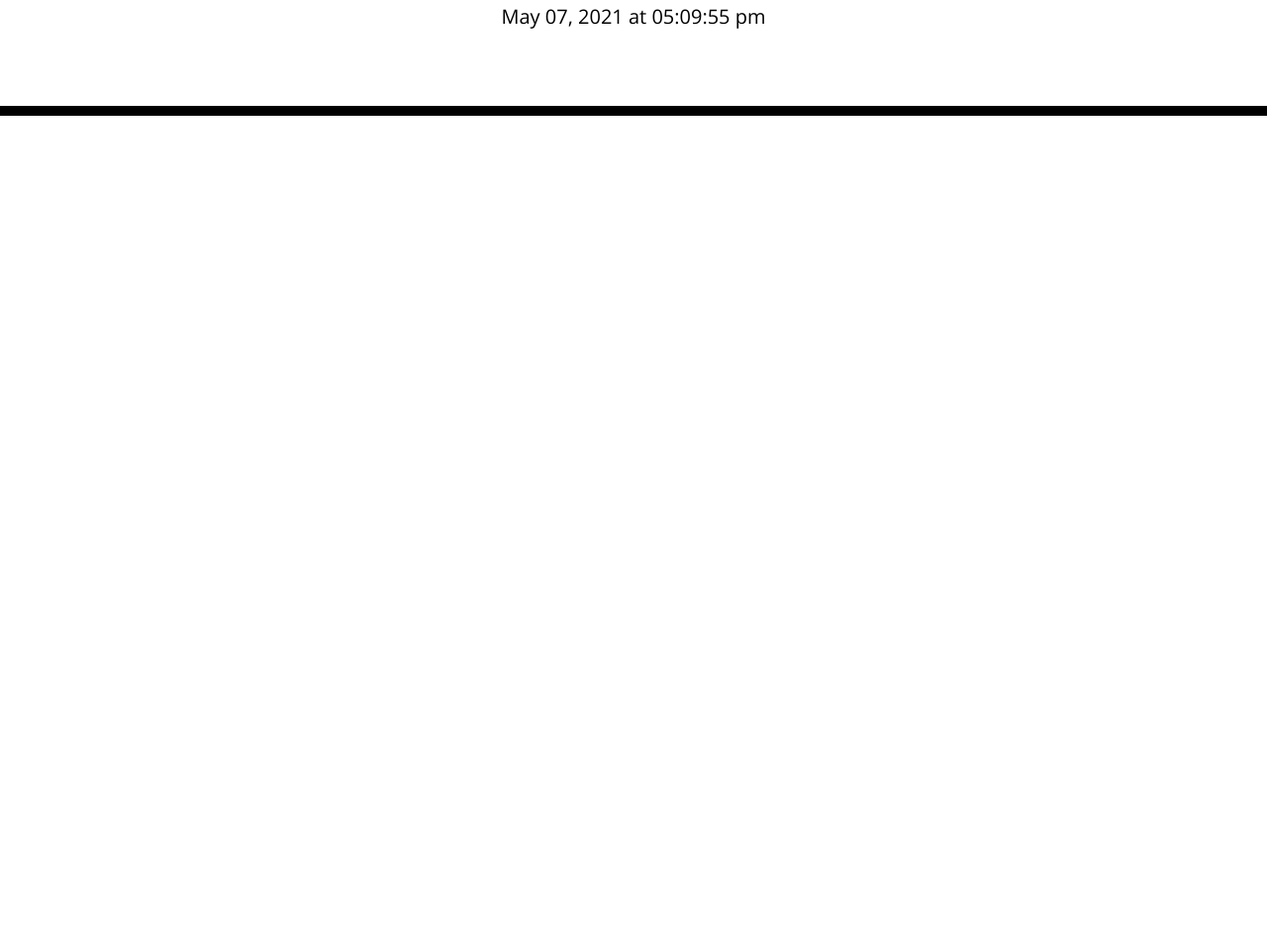
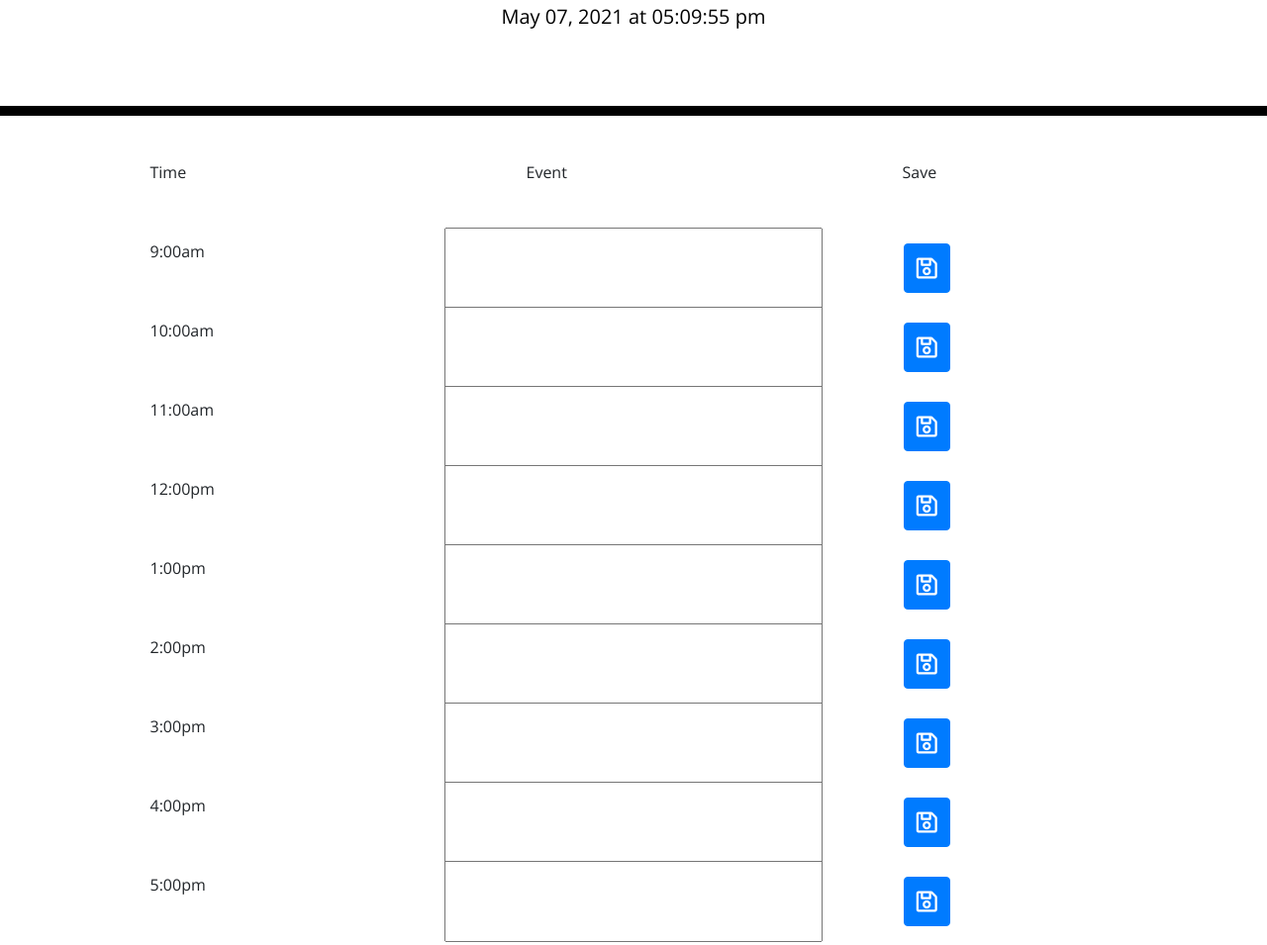
Before and after one commit to GPLOTKE/05-Homework-ThirdPartyAPIs, a plain HTML site: page index.html in a window 1280 px wide. Shown: the part 187-1142 px from the top of the page at 99% size. Before the commit the page ends 800 px from the top, so only its background shows below. Drawn offline with nearby package versions, Linux system fonts and the light colour scheme.

Commit message:
added col/rows/save buttons

```diff
--- a/index.html
+++ b/index.html
@@ -5,6 +5,8 @@
     <meta charset="UTF-8" />
     <meta name="viewport" content="width=device-width, initial-scale=1.0" />
     <meta http-equiv="X-UA-Compatible" content="ie=edge" />
+    <link rel="stylesheet" href="https://cdn.jsdelivr.net/npm/bootstrap@4.6.0/dist/css/bootstrap.min.css"
+        integrity="sha384-B0vP5xmATw1+K9KRQjQERJvTumQW0nPEzvF6L/Z6nronJ3oUOFUFpCjEUQouq2+l" crossorigin="anonymous">
     <link rel="stylesheet" href="https://stackpath.bootstrapcdn.com/bootstrap/4.3.1/css/bootstrap.min.css" />
     <link rel="stylesheet" href="https://use.fontawesome.com/releases/v5.8.1/css/all.css"
         integrity="sha384-50oBUHEmvpQ+1lW4y57PTFmhCaXp0ML5d60M1M7uH2+nqUivzIebhndOJK28anvf" crossorigin="anonymous" />
@@ -21,16 +23,123 @@
     </header>
     <div class="container">
         <!-- Timeblocks go here -->
+
+        <div class="row">
+            <div class="col">
+                Time
             </div>
+            <div class="col">
+                Event
+            </div>
+            <div class="col">
+                Save
+            </div>
+        </div>
+
+        <div class="row">
+            <div class="col">
+                9:00am
+            </div>
+            <input class="col"></input>
+            <div class="col">
+                <button style='font-size:24px' type="button" class="btn btn-primary"><i class='far fa-save'></i></button>
+            </div>
+        </div>
+
+        <div class="row">
+            <div class="col">
+                10:00am
+            </div>
+            <input class="col"></input>
+            <div class="col">
+                <button style='font-size:24px' type="button" class="btn btn-primary"><i class='far fa-save'></i></button>
+            </div>
+        </div>
+
+        <div class="row">
+            <div class="col">
+                11:00am
+            </div>
+            <input class="col"></input>
+            <div class="col">
+                <button style='font-size:24px' type="button" class="btn btn-primary"><i class='far fa-save'></i></button>
+            </div>
+        </div>
+
+        <div class="row">
+            <div class="col">
+                12:00pm
+            </div>
+            <input class="col"></input>
+            <div class="col">
+                <button style='font-size:24px' type="button" class="btn btn-primary"><i class='far fa-save'></i></button>
+            </div>
+        </div>
+
+        <div class="row">
+            <div class="col">
+                1:00pm
+            </div>
+            <input class="col"></input>
+            <div class="col">
+                <button style='font-size:24px' type="button" class="btn btn-primary"><i class='far fa-save'></i></button>
+            </div>
+        </div>
+
+        <div class="row">
+            <div class="col">
+                2:00pm
+            </div>
+            <input class="col"></input>
+            <div class="col">
+                <button style='font-size:24px' type="button" class="btn btn-primary"><i class='far fa-save'></i></button>
+            </div>
+        </div>
+
+        <div class="row">
+            <div class="col">
+                3:00pm
+            </div>
+            <input class="col"></input>
+            <div class="col">
+                <button style='font-size:24px' type="button" class="btn btn-primary"><i class='far fa-save'></i></button>
+            </div>
+        </div>
+
+        <div class="row">
+            <div class="col">
+                4:00pm
+            </div>
+            <input class="col"></input>
+            <div class="col">
+                <button style='font-size:24px' type="button" class="btn btn-primary"><i class='far fa-save'></i></button>
+            </div>
+        </div>
+
+        <div class="row">
+            <div class="col">
+                5:00pm
+            </div>
+            <input class="col"></input>
+            <div class="col">
+                <button style='font-size:24px' type="button" class="btn btn-primary"><i class='far fa-save'></i></button>
+            </div>
+        </div>
+
+    </div>
+
+
 
     <script src="https://cdnjs.cloudflare.com/ajax/libs/jquery/3.2.1/jquery.min.js"></script>
     <script src="https://cdnjs.cloudflare.com/ajax/libs/moment.js/2.24.0/moment.min.js"></script>
-  <script src="https://cdnjs.cloudflare.com/ajax/libs/jquery/3.5.1/jquery.min.js"></script>
-  <script src="https://cdnjs.cloudflare.com/ajax/libs/popper.js/1.16.1/umd/popper.min.js"></script>
-  <script src="https://cdnjs.cloudflare.com/ajax/libs/twitter-bootstrap/4.5.0/js/bootstrap.min.js"></script>
-  <script src="https://cdnjs.cloudflare.com/ajax/libs/moment.js/2.27.0/moment.min.js"></script>
-  <script src="https://code.jquery.com/ui/1.12.0/jquery-ui.min.js"></script>
+    <!-- <script src="https://cdnjs.cloudflare.com/ajax/libs/jquery/3.5.1/jquery.min.js"></script> -->
+    <!-- <script src="https://cdnjs.cloudflare.com/ajax/libs/popper.js/1.16.1/umd/popper.min.js"></script> -->
+    <!-- <script src="https://cdnjs.cloudflare.com/ajax/libs/twitter-bootstrap/4.5.0/js/bootstrap.min.js"></script> -->
+    <!-- <script src="https://cdnjs.cloudflare.com/ajax/libs/moment.js/2.27.0/moment.min.js"></script> -->
+    <!-- <script src="https://code.jquery.com/ui/1.12.0/jquery-ui.min.js"></script> -->
     <script src="/script.js"></script>
+    <script src="https://code.jquery.com/jquery-3.5.1.min.js"
+        integrity="sha256-9/aliU8dGd2tb6OSsuzixeV4y/faTqgFtohetphbbj0=" crossorigin="anonymous"></script>
 </body>
 
 </html>
```
Lines whose indentation alone changed are shown as unchanged.
